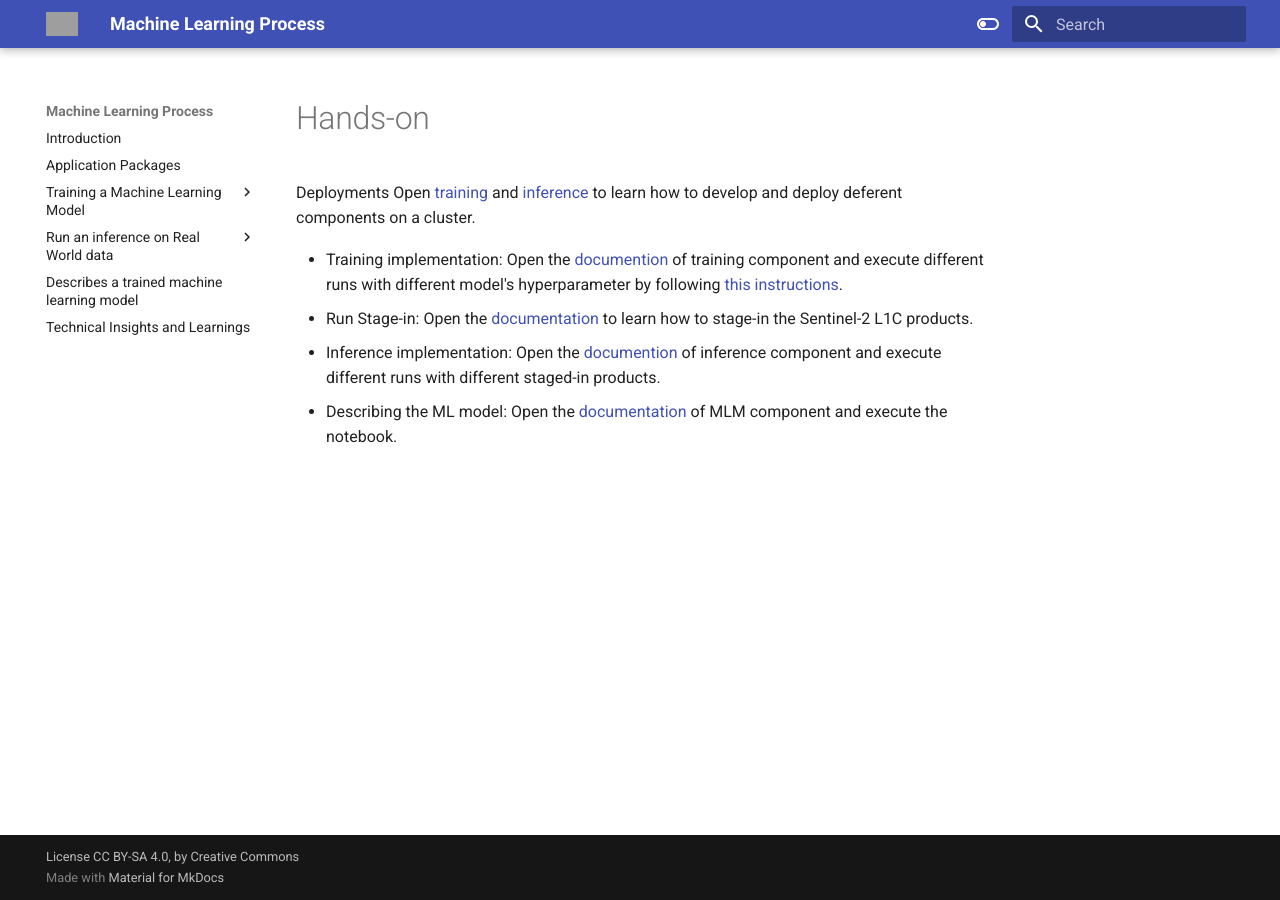
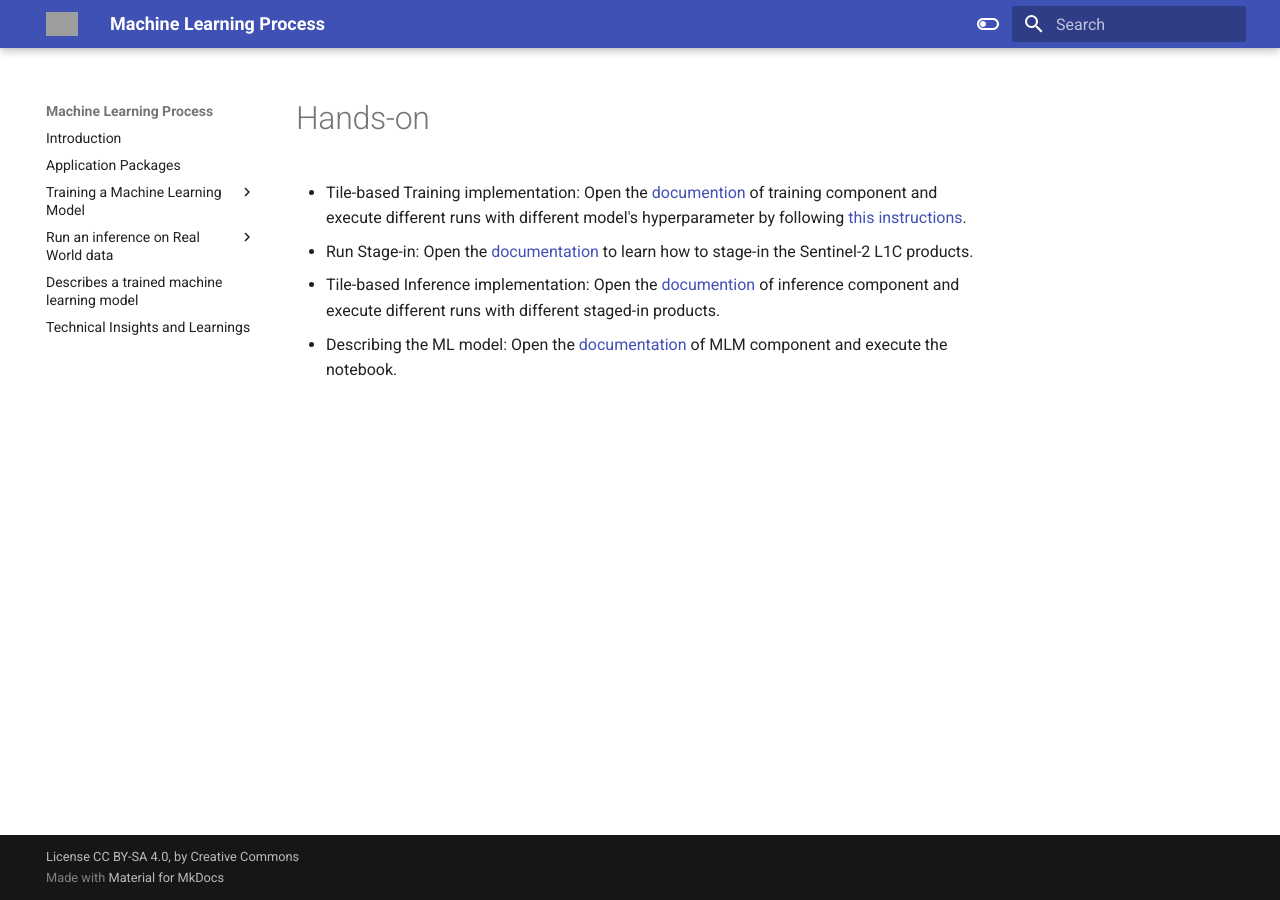
Before and after one commit to simonevaccari/machine-learning-process, an MkDocs documentation site: the page built from docs/hands-on.md, in a window 1280 px wide. Built offline with MkDocs 1.6.1 and Material for MkDocs 9.7.7, drawn with Linux system fonts in a browser that asks for light colours; grey boxes are pictures that could not be loaded.

Commit message:
docs: edit some url

```diff
--- a/docs/hands-on.md
+++ b/docs/hands-on.md
@@ -1,12 +1,10 @@
 # Hands-on
-Deployments
-Open [training](../training/) and [inference](../inference/) to learn how to develop and deploy deferent components on a cluster.
 
-- Training implementation:
-Open the [documention](../training/make-ml-model/README.md) of training component and execute different runs with different model's hyperparameter by following [this instructions](../training/app-package/README.md).
+- Tile-based Training implementation:
+Open the [documention](./training-cwl.md) of training component and execute different runs with different model's hyperparameter by following [this instructions](../training/app-package/README.md).
 - Run Stage-in:
-Open the [documentation](../inference/app-package/stage-in/README.md) to learn how to stage-in the Sentinel-2 L1C products.
-- Inference implementation:
-Open the [documention](../inference/make-inference/README.md) of inference component and execute different runs with different staged-in products.
+Open the [documentation](./stage-in.md) to learn how to stage-in the Sentinel-2 L1C products.
+- Tile-based Inference implementation:
+Open the [documention](./inference-cwl.md) of inference component and execute different runs with different staged-in products.
 - Describing the ML model:
-Open the [documentation](../MLM/README.md) of MLM component and execute the notebook.
+Open the [documentation](./mlm.md.md) of MLM component and execute the notebook.
```
